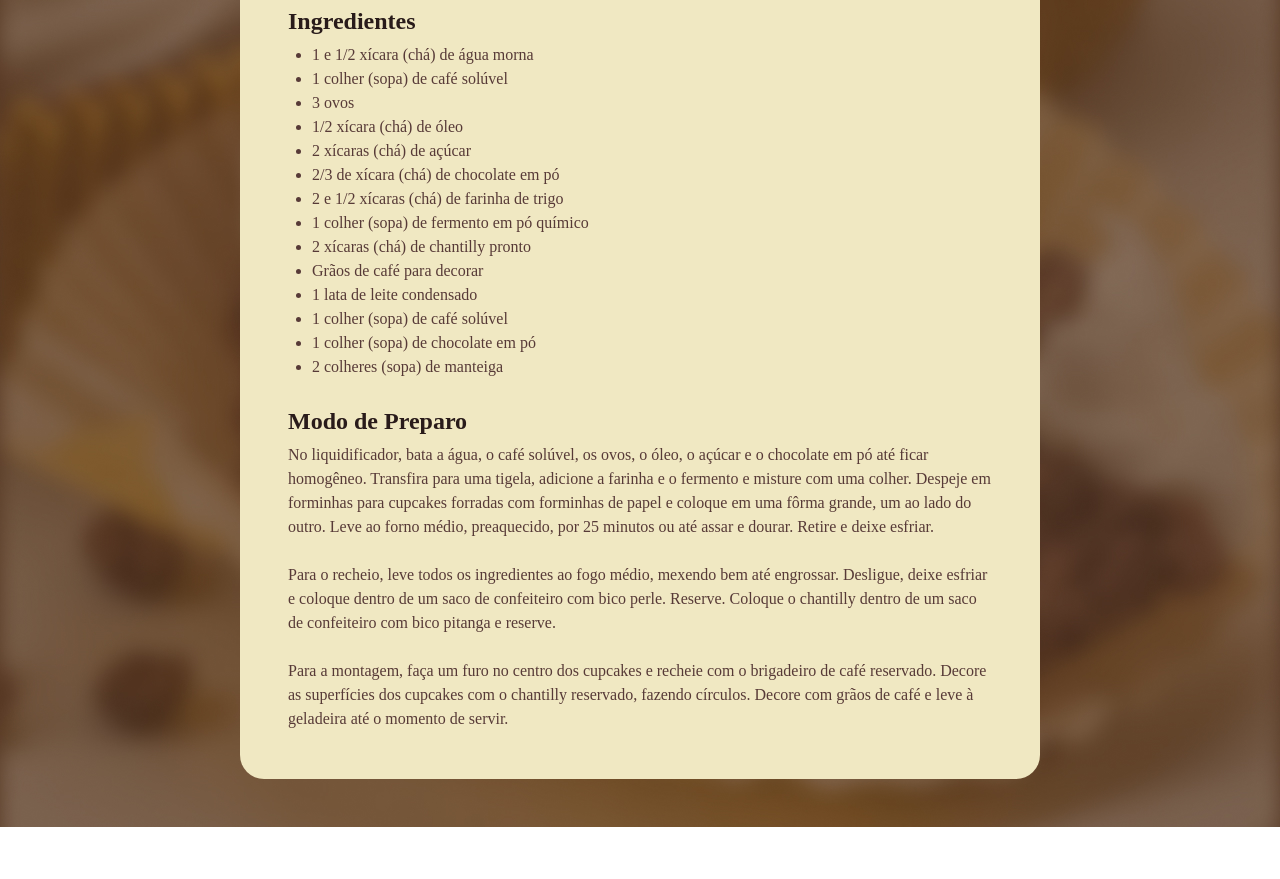
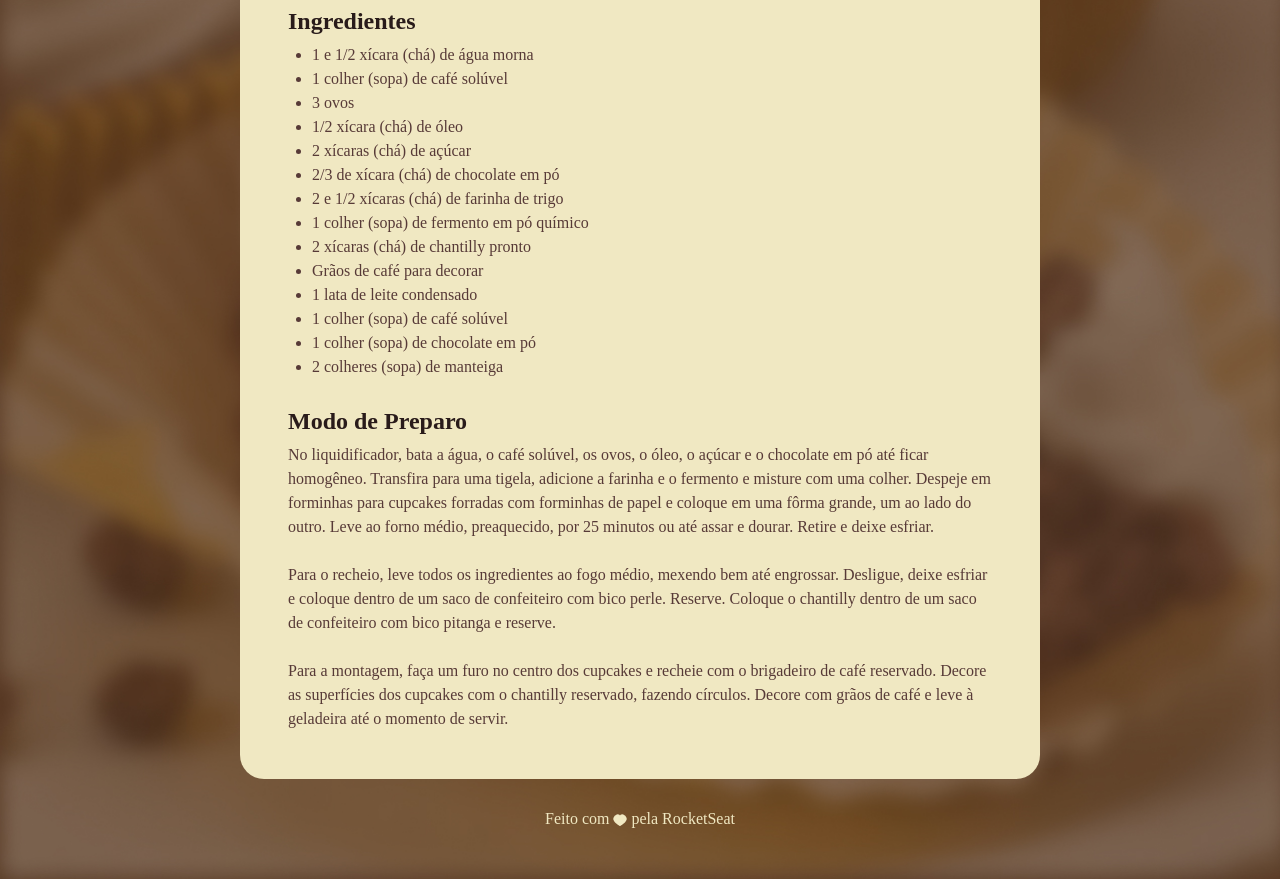
Before and after one commit to PDRBEZERRA/ProjetoReceita, a plain HTML site: page index.html in a window 1280 px wide. Shown: the part 720-1599 px from the top of the page. Before the commit the page ends 1547 px from the top, so only its background shows below. Drawn offline with Linux system fonts and the light colour scheme; a web font is replaced by a local one.

Commit message:
adicionando rodape

```diff
--- a/index.html
+++ b/index.html
@@ -61,5 +61,11 @@
         </section>
       </main>
     </div>
+
+    <footer>
+      Feito com
+      <img src="assets/heart.svg" alt="Coracao branco">
+      pela RocketSeat
+    </footer>
   </body>
 </html>
--- a/style.css
+++ b/style.css
@@ -21,7 +21,7 @@ body {
   padding: 24px;
   background-color: #F0E8C2;
   border-radius: 24px;
-  margin: 48px auto;
+  margin: 48px auto 28px;
 }
 
 
@@ -59,3 +59,13 @@ h1, h2 {
 ul {
   padding-left: 24px;
 }
+
+footer {
+  color: #F0E8C2;
+  text-align: center;
+  padding-bottom: 48px;
+}
+
+footer img {
+  vertical-align: middle;
+}
```
Also changed, not shown: assets/heart.svg (added).
